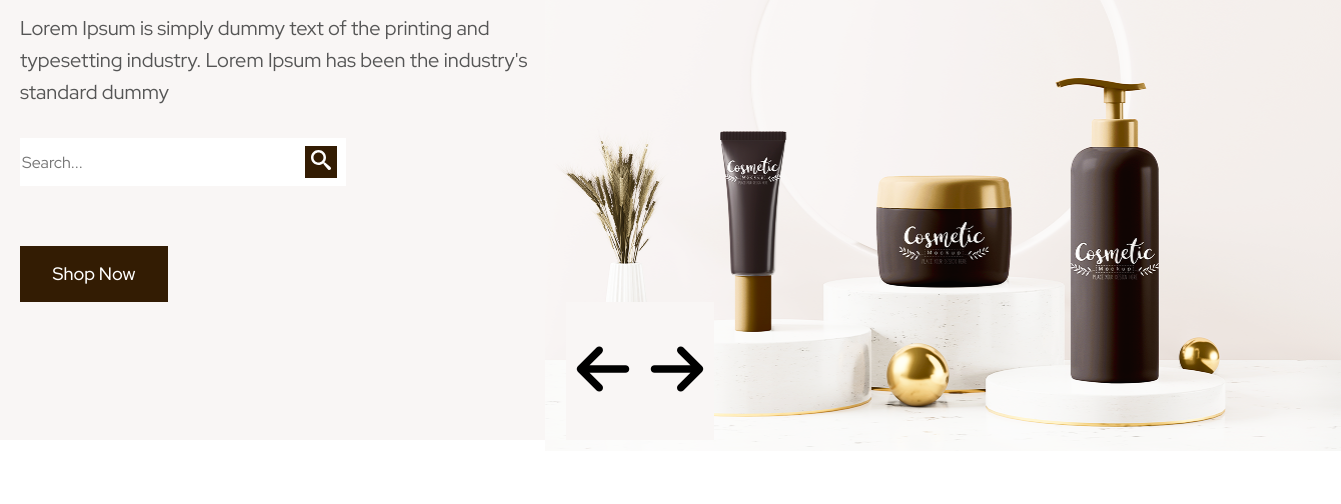
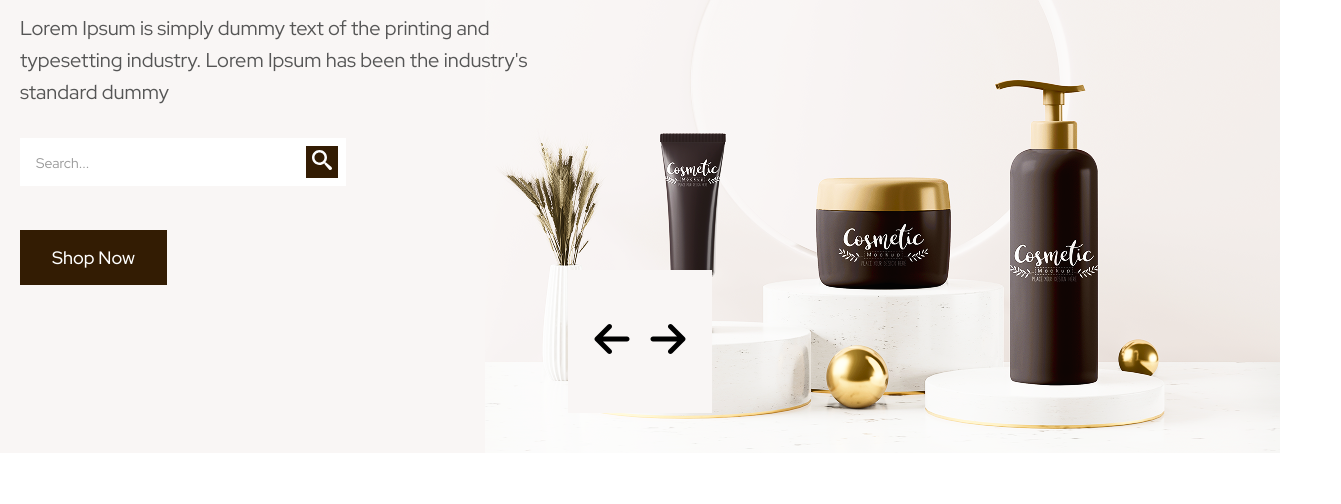
Before and after one commit to MaksymRiabov/homework11, a plain HTML site: page index.html in a window 1280 px wide. Shown: the part 296-800 px from the top of the page, 1341 px wide, since content can reach past the window. Drawn offline with nearby package versions, Linux system fonts and the light colour scheme.

Commit message:
commit after review

```diff
--- a/index.html
+++ b/index.html
@@ -49,7 +49,6 @@
             ></a>
           </li>
         </ul>
-        <img src="./images/cosmetic-background.png" alt="cosmetics" />
       </div>
     </header>
     <main>
@@ -71,12 +70,12 @@
           <a href="./index.html" id="shop-now">Shop Now</a>
           <ul>
             <li>
-              <button>
+              <button class="button-left">
                 <svg><use href="./images/sprite.svg#icon-left"></use></svg>
               </button>
             </li>
             <li>
-              <button>
+              <button class="button-right">
                 <svg><use href="./images/sprite.svg#icon-right"></use></svg>
               </button>
             </li>
--- a/styles/styles.css
+++ b/styles/styles.css
@@ -1,6 +1,11 @@
 :root {
+  --main-font: 'Red Hat Display', sans-serif;
   --medium-color: #222222;
   --block-color: #331c03;
+  --hero-backgroung: #f9f6f5;
+  --hero-paragraph: #555555;
+  --hero-button-color: #f9f6f5;
+  --placeholder-color: #999999;
 }
 
 h1,
@@ -20,12 +25,8 @@ a {
   text-decoration: none;
 }
 
-img {
-  display: block;
-}
-
 body {
-  font-family: 'Red Hat Display', sans-serif;
+  font-family: var(--main-font);
 }
 
 /* HEADER */
@@ -34,12 +35,6 @@ header {
   position: absolute;
   width: 100%;
 }
-
-/* header a:hover,
-header a:focus {
-  color: royalblue;
-  transition: color 0.5s linear;
-} */
 
 .container {
   width: 1280px;
@@ -82,6 +77,14 @@ nav a {
   line-height: 1.25;
 }
 
+button.button-left {
+  padding: 49px 8px 49px 24px;
+}
+
+button.button-right {
+  padding: 49px 24px 49px 8px;
+}
+
 .external-links {
   display: flex;
   gap: 24px;
@@ -96,49 +99,54 @@ header .container {
   position: relative;
 }
 
-header img {
-  width: 796px;
-  height: 609px;
-  display: flex;
-  position: absolute;
-  top: 138px;
-  left: 545px;
-}
-
 /* HERO */
 
 .hero {
   padding-top: 138px;
-  background-color: #f9f6f5;
+  padding-bottom: 40px;
+  background-color: var(--hero-backgroung);
+  background-image: url(../images/cosmetic-background.png);
+  background-repeat: no-repeat;
+  background-position: right bottom;
 }
 
 .hero h1 {
-  font-family: 'Red Hat Display', sans-serif;
+  font-family: var(--main-font);
   font-weight: 500;
   font-size: 56px;
-  line-height: 70px;
+  line-height: 1.25;
   width: 621px;
-  padding-bottom: 30px;
+  margin-bottom: 30px;
 }
 
 .hero p {
-  font-family: 'Red Hat Display', sans-serif;
-  color: #555555;
+  font-family: var(--main-font);
+  color: var(--hero-paragraph);
   font-weight: 400;
   font-size: 20px;
-  line-height: 32px;
+  line-height: 1.6;
   width: 516px;
-  padding-bottom: 30px;
+  margin-bottom: 30px;
 }
 
 .hero input {
   width: 326px;
   height: 48px;
-  margin-bottom: 60px;
+  padding-left: 16px;
+  padding-top: 14px;
+  padding-bottom: 14px;
   border: 0;
 }
 
-.hero .container {
+.hero input::placeholder {
+  font-size: 14px;
+  line-height: 1.4;
+  font-weight: 400;
+  color: var(--placeholder-color);
+}
+
+.hero form {
+  margin-bottom: 60px;
   position: relative;
 }
 
@@ -146,30 +154,28 @@ form button {
   position: absolute;
   width: 32px;
   height: 32px;
-  left: 305px;
-  top: 304px;
+  left: 286px;
+  top: 8px;
   padding: 0;
   border: 0;
   background-color: var(--block-color);
 }
 
 .hero a {
-  display: flex;
-  justify-content: center;
-  align-items: center;
   width: 148px;
   height: 56px;
+  padding: 16px 32px;
   background-color: var(--block-color);
-  font-family: 'Red Hat Display', sans-serif;
+  font-family: var(--main-font);
   font-weight: 500;
   font-size: 18px;
-  line-height: 24px;
+  line-height: 1.34;
   color: white;
 }
 
 .hero li svg {
-  width: 60px;
-  height: 100px;
+  width: 40px;
+  height: 40px;
 }
 
 .hero ul {
@@ -178,11 +184,8 @@ form button {
 }
 
 .hero li > button {
-  background-color: #f9f6f5;
-  padding: 0;
+  background-color: var(--hero-button-color);
   border: 0;
-  width: 74px;
-  height: 138px;
 }
 
 #search {
```
